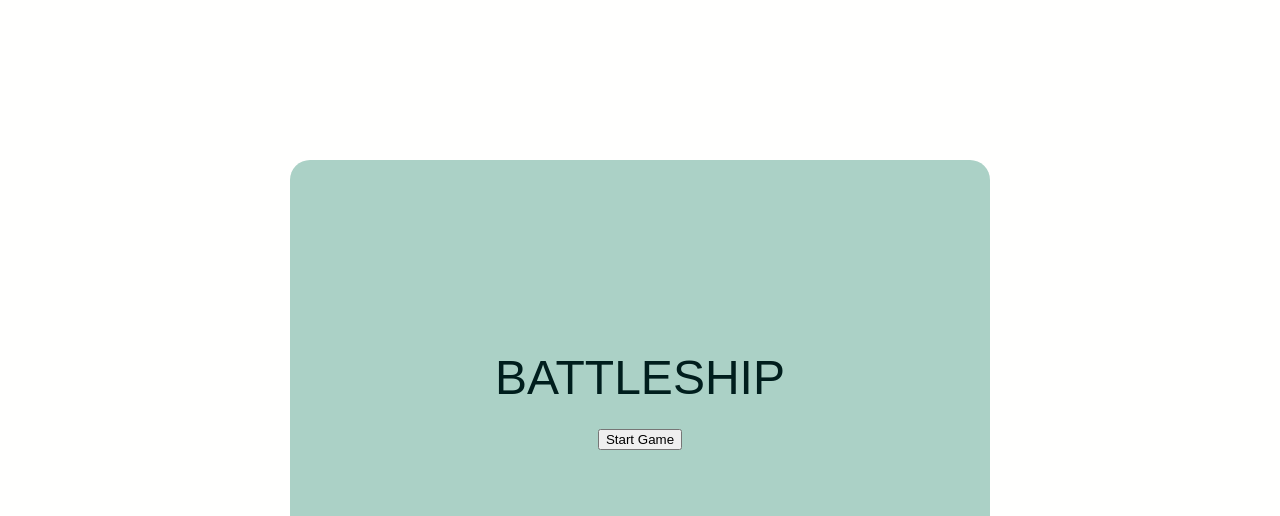
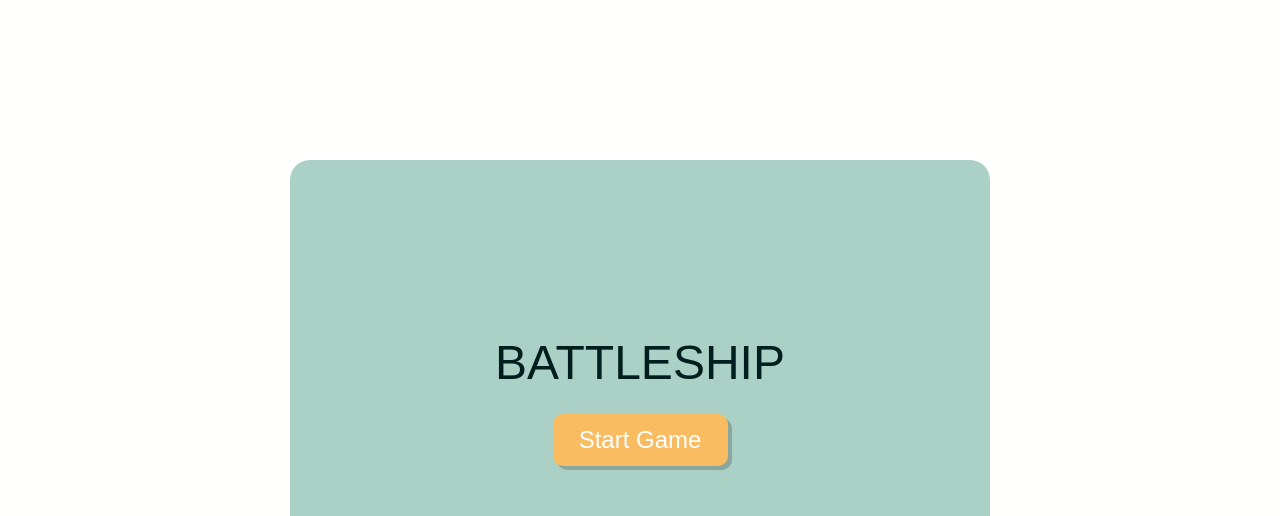
Before and after one commit to GreyTearsDev/battleship-game, a website built with webpack: page src/index.html in a window 1280 px wide. Shown: the top 516 px of the page. Built offline with nearby package versions, Linux system fonts and the light colour scheme; a web font is replaced by a local one.

Commit message:
refactor: Adjust styles in styles.css
introduced button styling with background color, border radius, box shadow, font properties, padding, and cursor to enhance button appearance and user experience. Also, modified styles for .shot--miss and .shot--hit to remove borders and improve visual consistency.

```diff
--- a/src/styles.css
+++ b/src/styles.css
@@ -38,6 +38,20 @@ body {
 a {
   text-decoration: underline;
   color: var(--color-background);
+}
+
+button {
+  background-color: var(--color-highlight);
+  border: none;
+  border-radius: 10px;
+  box-shadow: 4px 4px rgba(0, 0, 0, 0.2);
+  color: var(--color-headline);
+  font-size: 1.5rem;
+  font-family: inherit;
+  outline: none;
+  padding: 12px;
+  width: 25%;
+  cursor: pointer;
 }
 
 .screen {
@@ -99,11 +113,13 @@ a {
 }
 
 .shot--miss {
+  border: none;
   background-color: var(--color-ternary);
   box-shadow: inset 2px 2px rgba(25, 37, 48, 0.5);
 }
 
 .shot--hit {
+  border: none;
   background-color: var(--color-secondary);
-  box-shadow: inset 2px 2px rgba(25, 37, 48, 0.2);
+  box-shadow: inset 2px 2px rgba(51, 59, 95, 0.4);
 }
```
